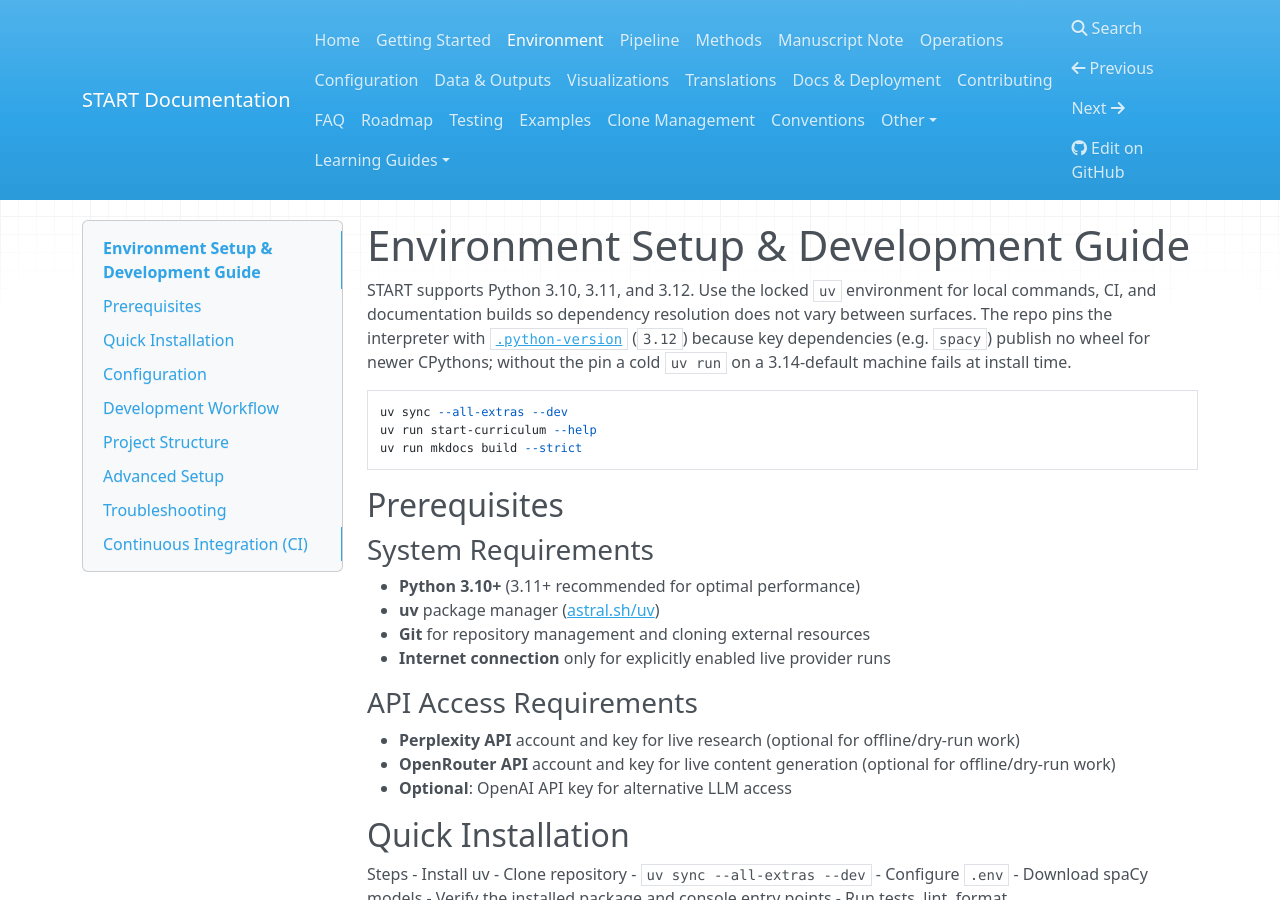
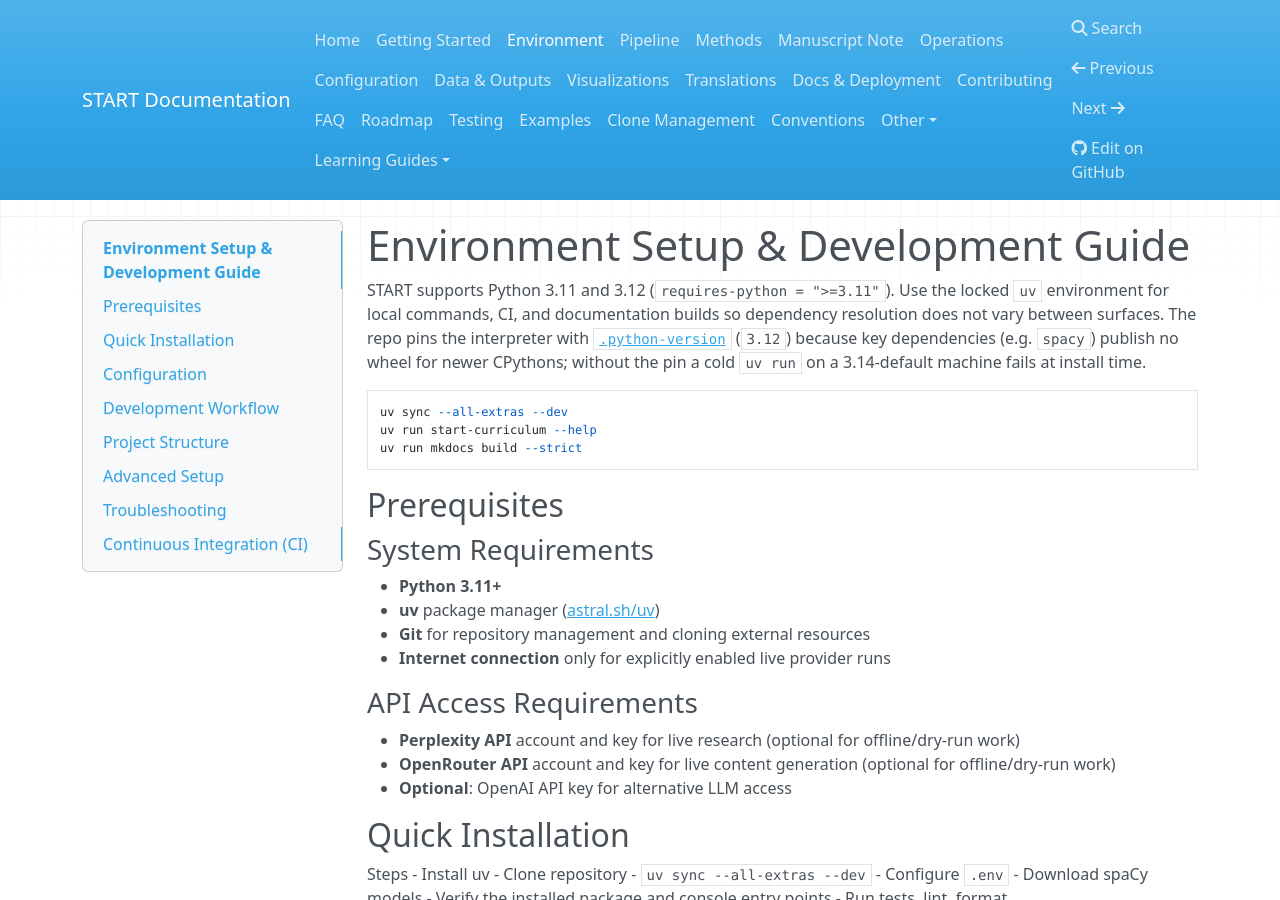
Before and after one commit to ActiveInferenceInstitute/Start, an MkDocs documentation site: the page built from docs/environment.md, in a window 1280 px wide and 900 px high. Built offline with MkDocs 1.6.1, drawn with Linux system fonts in a browser that asks for light colours; nearby versions of some CDN libraries.

Commit message:
Institute improvements pass 2: Python floor, sidecar, Dependabot npm, agent guide
- Correct the Python requirement to 3.11+ in README.md and docs/environment.md, and align docs/TESTING.md and docs/CONTRIBUTING.md plus the pyproject.toml black target-version with the declared floor.
- Sync the .aii sidecar with reality in config.yaml: portable test command, pymdp relation, examples/scripts artifacts, updated timestamp; keep .aii/README.md and .aii/docs/INTEGRATION.md consistent.
- Add npm Dependabot entries for the examples/efe and examples/vfe package surfaces.
- Add a Tests section to AGENTS.md naming the real pytest and repository-gate commands.
- Pre-existing, left unchanged: committed examples/vfe/node_modules (631 files, listed in .gitignore), an empty examples/package-lock.json with no package.json, and a duplicated examples/vfe.jsx.

Co-authored-by: factory-droid[bot] <138933559+factory-droid[bot]@users.noreply.github.com>

```diff
--- a/docs/environment.md
+++ b/docs/environment.md
@@ -1,6 +1,6 @@
 # Environment Setup & Development Guide
 
-START supports Python 3.10, 3.11, and 3.12. Use the locked `uv` environment
+START supports Python 3.11 and 3.12 (`requires-python = ">=3.11"`). Use the locked `uv` environment
 for local commands, CI, and documentation builds so dependency resolution does
 not vary between surfaces. The repo pins the interpreter with
 [`.python-version`](../.python-version) (`3.12`) because key dependencies (e.g.
@@ -16,7 +16,7 @@ uv run mkdocs build --strict
 ## Prerequisites
 
 ### System Requirements
-- **Python 3.10+** (3.11+ recommended for optimal performance)
+- **Python 3.11+**
 - **uv** package manager ([astral.sh/uv](https://astral.sh/uv))
 - **Git** for repository management and cloning external resources
 - **Internet connection** only for explicitly enabled live provider runs
--- a/pyproject.toml
+++ b/pyproject.toml
@@ -73,7 +73,7 @@ start-validate-outputs = "scripts.validate_outputs:main"
 
 [tool.black]
 line-length = 100
-target-version = ["py310", "py311", "py312"]
+target-version = ["py311", "py312"]
 
 [tool.ruff]
 line-length = 100
```
Also changed, not shown: .aii/README.md (+2 -2 lines), .aii/docs/INTEGRATION.md (+4 -2 lines), AGENTS.md (+20 -0 lines), README.md (+2 -2 lines), docs/CONTRIBUTING.md (+1 -1 lines), docs/TESTING.md (+1 -1 lines), 2 other files.
